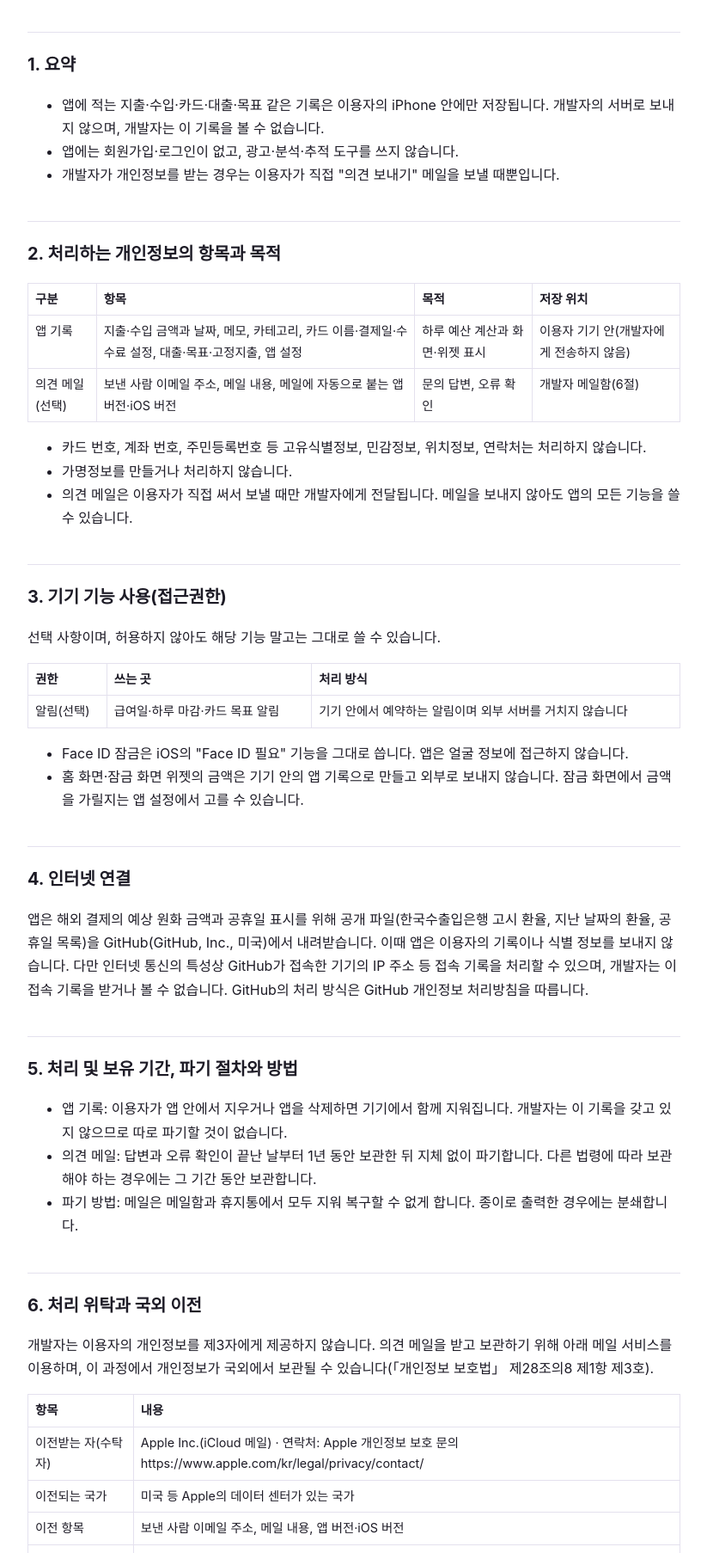
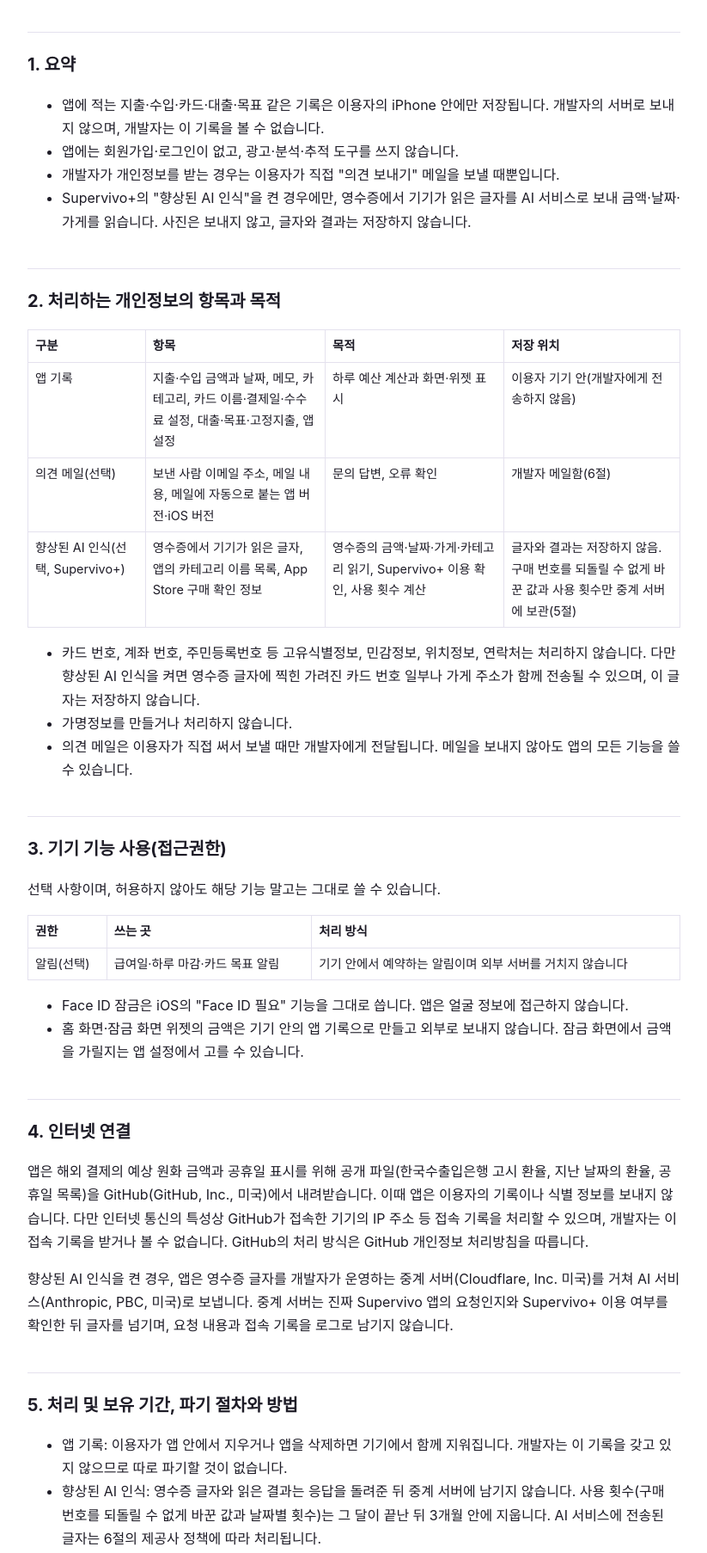
Before and after one commit to tsusuu/supervivo-legal, a plain HTML site: page privacy/index.html in a window 1280 px wide. Shown: the part 256-2062 px from the top of the page at 86% size, without its empty margins (228-1051 px from the left). Drawn offline with Linux system fonts and the light colour scheme.

Commit message:
docs: 처리방침에 향상된 AI 인식(전송 항목, 보관, 국외 이전) 추가
Co-Authored-By: Claude Opus 5.5 <noreply@anthropic.com>

```diff
--- a/privacy/index.html
+++ b/privacy/index.html
@@ -22,27 +22,31 @@ nav { font-size: .9em; color: var(--muted); }
 <p>시행일: 2026년 10월 30일</p>
 <p>Devsworker(대표 최영서, 이하 "개발자")는 iOS 앱 Supervivo(이하 "앱")를 만들고 운영합니다. 개발자는 「개인정보 보호법」 제30조에 따라 이용자의 개인정보를 어떻게 처리하는지 알리고, 관련 고충을 빠르게 처리하기 위해 이 처리방침을 둡니다.</p>
 <h2>1. 요약</h2>
-<ul><li>앱에 적는 지출·수입·카드·대출·목표 같은 기록은 이용자의 iPhone 안에만 저장됩니다. 개발자의 서버로 보내지 않으며, 개발자는 이 기록을 볼 수 없습니다.</li><li>앱에는 회원가입·로그인이 없고, 광고·분석·추적 도구를 쓰지 않습니다.</li><li>개발자가 개인정보를 받는 경우는 이용자가 직접 "의견 보내기" 메일을 보낼 때뿐입니다.</li></ul>
+<ul><li>앱에 적는 지출·수입·카드·대출·목표 같은 기록은 이용자의 iPhone 안에만 저장됩니다. 개발자의 서버로 보내지 않으며, 개발자는 이 기록을 볼 수 없습니다.</li><li>앱에는 회원가입·로그인이 없고, 광고·분석·추적 도구를 쓰지 않습니다.</li><li>개발자가 개인정보를 받는 경우는 이용자가 직접 "의견 보내기" 메일을 보낼 때뿐입니다.</li><li>Supervivo+의 "향상된 AI 인식"을 켠 경우에만, 영수증에서 기기가 읽은 글자를 AI 서비스로 보내 금액·날짜·가게를 읽습니다. 사진은 보내지 않고, 글자와 결과는 저장하지 않습니다.</li></ul>
 <h2>2. 처리하는 개인정보의 항목과 목적</h2>
-<div class="table"><table><thead><tr><th>구분</th><th>항목</th><th>목적</th><th>저장 위치</th></tr></thead><tbody><tr><td>앱 기록</td><td>지출·수입 금액과 날짜, 메모, 카테고리, 카드 이름·결제일·수수료 설정, 대출·목표·고정지출, 앱 설정</td><td>하루 예산 계산과 화면·위젯 표시</td><td>이용자 기기 안(개발자에게 전송하지 않음)</td></tr><tr><td>의견 메일(선택)</td><td>보낸 사람 이메일 주소, 메일 내용, 메일에 자동으로 붙는 앱 버전·iOS 버전</td><td>문의 답변, 오류 확인</td><td>개발자 메일함(6절)</td></tr></tbody></table></div>
-<ul><li>카드 번호, 계좌 번호, 주민등록번호 등 고유식별정보, 민감정보, 위치정보, 연락처는 처리하지 않습니다.</li><li>가명정보를 만들거나 처리하지 않습니다.</li><li>의견 메일은 이용자가 직접 써서 보낼 때만 개발자에게 전달됩니다. 메일을 보내지 않아도 앱의 모든 기능을 쓸 수 있습니다.</li></ul>
+<div class="table"><table><thead><tr><th>구분</th><th>항목</th><th>목적</th><th>저장 위치</th></tr></thead><tbody><tr><td>앱 기록</td><td>지출·수입 금액과 날짜, 메모, 카테고리, 카드 이름·결제일·수수료 설정, 대출·목표·고정지출, 앱 설정</td><td>하루 예산 계산과 화면·위젯 표시</td><td>이용자 기기 안(개발자에게 전송하지 않음)</td></tr><tr><td>의견 메일(선택)</td><td>보낸 사람 이메일 주소, 메일 내용, 메일에 자동으로 붙는 앱 버전·iOS 버전</td><td>문의 답변, 오류 확인</td><td>개발자 메일함(6절)</td></tr><tr><td>향상된 AI 인식(선택, Supervivo+)</td><td>영수증에서 기기가 읽은 글자, 앱의 카테고리 이름 목록, App Store 구매 확인 정보</td><td>영수증의 금액·날짜·가게·카테고리 읽기, Supervivo+ 이용 확인, 사용 횟수 계산</td><td>글자와 결과는 저장하지 않음. 구매 번호를 되돌릴 수 없게 바꾼 값과 사용 횟수만 중계 서버에 보관(5절)</td></tr></tbody></table></div>
+<ul><li>카드 번호, 계좌 번호, 주민등록번호 등 고유식별정보, 민감정보, 위치정보, 연락처는 처리하지 않습니다. 다만 향상된 AI 인식을 켜면 영수증 글자에 찍힌 가려진 카드 번호 일부나 가게 주소가 함께 전송될 수 있으며, 이 글자는 저장하지 않습니다.</li><li>가명정보를 만들거나 처리하지 않습니다.</li><li>의견 메일은 이용자가 직접 써서 보낼 때만 개발자에게 전달됩니다. 메일을 보내지 않아도 앱의 모든 기능을 쓸 수 있습니다.</li></ul>
 <h2>3. 기기 기능 사용(접근권한)</h2>
 <p>선택 사항이며, 허용하지 않아도 해당 기능 말고는 그대로 쓸 수 있습니다.</p>
 <div class="table"><table><thead><tr><th>권한</th><th>쓰는 곳</th><th>처리 방식</th></tr></thead><tbody><tr><td>알림(선택)</td><td>급여일·하루 마감·카드 목표 알림</td><td>기기 안에서 예약하는 알림이며 외부 서버를 거치지 않습니다</td></tr></tbody></table></div>
 <ul><li>Face ID 잠금은 iOS의 "Face ID 필요" 기능을 그대로 씁니다. 앱은 얼굴 정보에 접근하지 않습니다.</li><li>홈 화면·잠금 화면 위젯의 금액은 기기 안의 앱 기록으로 만들고 외부로 보내지 않습니다. 잠금 화면에서 금액을 가릴지는 앱 설정에서 고를 수 있습니다.</li></ul>
 <h2>4. 인터넷 연결</h2>
 <p>앱은 해외 결제의 예상 원화 금액과 공휴일 표시를 위해 공개 파일(한국수출입은행 고시 환율, 지난 날짜의 환율, 공휴일 목록)을 GitHub(GitHub, Inc., 미국)에서 내려받습니다. 이때 앱은 이용자의 기록이나 식별 정보를 보내지 않습니다. 다만 인터넷 통신의 특성상 GitHub가 접속한 기기의 IP 주소 등 접속 기록을 처리할 수 있으며, 개발자는 이 접속 기록을 받거나 볼 수 없습니다. GitHub의 처리 방식은 GitHub 개인정보 처리방침을 따릅니다.</p>
+<p>향상된 AI 인식을 켠 경우, 앱은 영수증 글자를 개발자가 운영하는 중계 서버(Cloudflare, Inc. 미국)를 거쳐 AI 서비스(Anthropic, PBC, 미국)로 보냅니다. 중계 서버는 진짜 Supervivo 앱의 요청인지와 Supervivo+ 이용 여부를 확인한 뒤 글자를 넘기며, 요청 내용과 접속 기록을 로그로 남기지 않습니다.</p>
 <h2>5. 처리 및 보유 기간, 파기 절차와 방법</h2>
-<ul><li>앱 기록: 이용자가 앱 안에서 지우거나 앱을 삭제하면 기기에서 함께 지워집니다. 개발자는 이 기록을 갖고 있지 않으므로 따로 파기할 것이 없습니다.</li><li>의견 메일: 답변과 오류 확인이 끝난 날부터 1년 동안 보관한 뒤 지체 없이 파기합니다. 다른 법령에 따라 보관해야 하는 경우에는 그 기간 동안 보관합니다.</li><li>파기 방법: 메일은 메일함과 휴지통에서 모두 지워 복구할 수 없게 합니다. 종이로 출력한 경우에는 분쇄합니다.</li></ul>
+<ul><li>앱 기록: 이용자가 앱 안에서 지우거나 앱을 삭제하면 기기에서 함께 지워집니다. 개발자는 이 기록을 갖고 있지 않으므로 따로 파기할 것이 없습니다.</li><li>향상된 AI 인식: 영수증 글자와 읽은 결과는 응답을 돌려준 뒤 중계 서버에 남기지 않습니다. 사용 횟수(구매 번호를 되돌릴 수 없게 바꾼 값과 날짜별 횟수)는 그 달이 끝난 뒤 3개월 안에 지웁니다. AI 서비스에 전송된 글자는 6절의 제공사 정책에 따라 처리됩니다.</li></ul>
+<ul><li>의견 메일: 답변과 오류 확인이 끝난 날부터 1년 동안 보관한 뒤 지체 없이 파기합니다. 다른 법령에 따라 보관해야 하는 경우에는 그 기간 동안 보관합니다.</li><li>파기 방법: 메일은 메일함과 휴지통에서 모두 지워 복구할 수 없게 합니다. 종이로 출력한 경우에는 분쇄합니다.</li></ul>
 <h2>6. 처리 위탁과 국외 이전</h2>
 <p>개발자는 이용자의 개인정보를 제3자에게 제공하지 않습니다. 의견 메일을 받고 보관하기 위해 아래 메일 서비스를 이용하며, 이 과정에서 개인정보가 국외에서 보관될 수 있습니다(「개인정보 보호법」 제28조의8 제1항 제3호).</p>
 <div class="table"><table><thead><tr><th>항목</th><th>내용</th></tr></thead><tbody><tr><td>이전받는 자(수탁자)</td><td>Apple Inc.(iCloud 메일) · 연락처: Apple 개인정보 보호 문의 https://www.apple.com/kr/legal/privacy/contact/</td></tr><tr><td>이전되는 국가</td><td>미국 등 Apple의 데이터 센터가 있는 국가</td></tr><tr><td>이전 항목</td><td>보낸 사람 이메일 주소, 메일 내용, 앱 버전·iOS 버전</td></tr><tr><td>이전 시기와 방법</td><td>이용자가 메일을 보낼 때 인터넷망으로 전송</td></tr><tr><td>이용 목적과 보유 기간</td><td>메일 수신·보관, 5절의 보유 기간까지</td></tr><tr><td>거부 방법과 결과</td><td>메일을 보내지 않으면 이전되지 않습니다. 이 경우 메일 문의만 할 수 없고, 앱 사용에는 영향이 없습니다</td></tr></tbody></table></div>
+<p>향상된 AI 인식을 켠 이용자에 한해, 영수증을 읽기 위해 아래와 같이 개인정보를 처리 위탁하며 국외로 이전합니다.</p>
+<div class="table"><table><thead><tr><th>항목</th><th>AI 서비스</th><th>중계 서버</th></tr></thead><tbody><tr><td>이전받는 자(수탁자)</td><td>Anthropic, PBC · 연락처: <a href="mailto:privacy@anthropic.com">privacy@anthropic.com</a></td><td>Cloudflare, Inc. · 연락처: https://www.cloudflare.com/privacypolicy/</td></tr><tr><td>이전되는 국가</td><td>미국</td><td>미국 등 Cloudflare의 데이터 센터가 있는 국가</td></tr><tr><td>이전 항목</td><td>영수증에서 읽은 글자, 카테고리 이름 목록</td><td>영수증에서 읽은 글자, 카테고리 이름 목록, App Store 구매 확인 정보, 접속 IP 주소</td></tr><tr><td>이전 시기와 방법</td><td>이용자가 영수증을 찍을 때 암호화된 인터넷망으로 전송</td><td>같음</td></tr><tr><td>이용 목적과 보유 기간</td><td>금액·날짜·가게·카테고리 읽기. 보유 기간은 제공사의 API 데이터 정책을 따름</td><td>앱·구매 확인과 전달. 글자는 저장하지 않고, 사용 횟수는 5절의 기간까지</td></tr><tr><td>거부 방법과 결과</td><td>설정에서 향상된 AI 인식을 끄면 이전되지 않습니다. 이 경우 영수증은 기기 안 인식으로만 읽습니다</td><td>같음</td></tr></tbody></table></div>
 <h2>7. 백업 파일과 iCloud 기기 백업</h2>
 <ul><li>"백업 파일 만들기"로 만든 파일(.supervivo)과 CSV 파일에는 앱 기록이 그대로 들어 있고 암호화되지 않습니다. 파일을 어디에 보관하고 누구와 공유할지는 이용자가 정하며, 다른 사람에게 보내지 않도록 주의해 주세요.</li><li>이용자가 iPhone의 iCloud 백업을 켜 두었다면 앱 기록이 iOS 기기 백업에 포함될 수 있습니다. 이 백업은 이용자의 Apple 계정과 Apple의 처리방침에 따라 처리되며, 개발자는 접근할 수 없습니다.</li></ul>
 <h2>8. 이용자와 법정대리인의 권리와 행사 방법</h2>
 <ul><li>이용자는 언제든지 앱 안에서 기록을 고치거나 지울 수 있고, 앱을 삭제하면 모든 기록이 지워집니다.</li><li>의견 메일로 보낸 정보에 대해 열람, 정정·삭제, 처리정지를 12절의 연락처로 요청할 수 있으며, 개발자는 지체 없이(늦어도 10일 안에) 처리하고 결과를 알립니다.</li><li>법정대리인이나 위임을 받은 사람을 통해서도 요청할 수 있습니다. 이때 위임장 등 권한을 확인할 수 있는 자료를 요청할 수 있습니다.</li><li>다른 법령에서 보관을 정한 경우 등 법에서 정한 사유가 있으면 요청이 제한될 수 있으며, 그 경우 사유를 알립니다.</li></ul>
 <h2>9. 안전성 확보 조치</h2>
-<ul><li>앱 기록은 iOS의 앱 저장 공간(다른 앱이 접근할 수 없는 영역)에 저장되며, 기기 잠금과 iOS 데이터 보호의 보호를 받습니다.</li><li>개발자는 개인정보를 모으는 서버를 운영하지 않습니다.</li><li>의견 메일 계정은 개발자 본인만 접근하며, 계정 보호를 위해 2단계 인증을 사용합니다.</li></ul>
+<ul><li>앱 기록은 iOS의 앱 저장 공간(다른 앱이 접근할 수 없는 영역)에 저장되며, 기기 잠금과 iOS 데이터 보호의 보호를 받습니다.</li><li>개발자는 개인정보를 모으는 서버를 운영하지 않습니다. 향상된 AI 인식의 중계 서버는 앱 확인(App Attest)과 구매 확인을 거친 요청만 받고, 요청 내용과 로그를 저장하지 않습니다.</li><li>의견 메일 계정은 개발자 본인만 접근하며, 계정 보호를 위해 2단계 인증을 사용합니다.</li></ul>
 <h2>10. 자동 수집 장치의 설치·운영과 거부</h2>
 <p>앱은 쿠키, 광고 식별자(IDFA), 분석·추적 도구를 쓰지 않으며, 이용자를 추적하지 않습니다.</p>
 <h2>11. 만 14세 미만 아동</h2>
```
Also changed, not shown: 1 other file.
